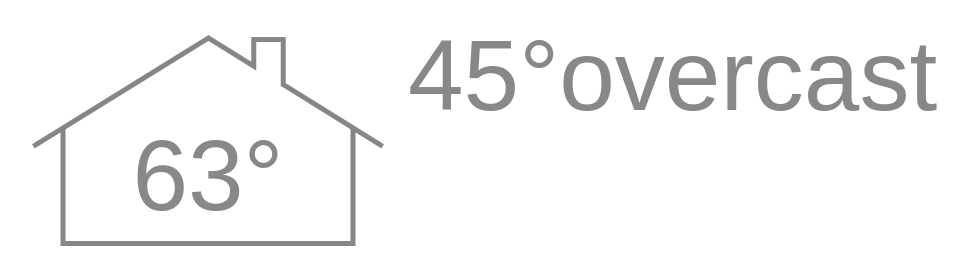
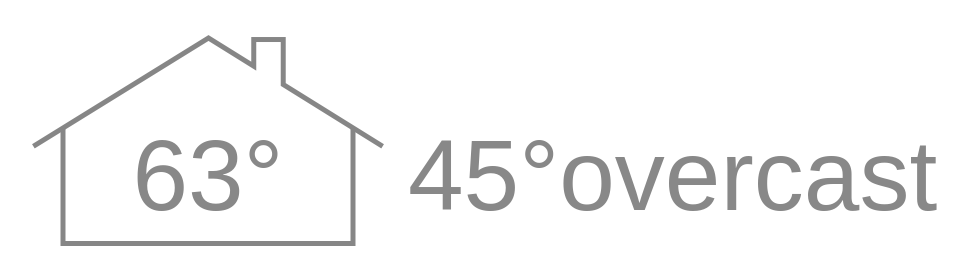
Before and after one commit to gregpaton08/weather_station, a Flask app: page / in a window 1280 px wide. Shown: the top 268 px of the page, without its empty margins (110-1078 px from the left). Run offline with Flask 2, Linux system fonts and the light colour scheme; parts of the project's set-up code (start-up, migrations or seed data) failed here and were passed over; some libraries are stand-ins or nearby versions.

Commit message:
Fix position of outside temperature and condition

```diff
--- a/weatherstation/static/css/index.css
+++ b/weatherstation/static/css/index.css
@@ -53,11 +53,6 @@
     justify-content: flex-start;
 }
 
-.temperature-display {
-    margin-top: 100px;
-    width: 100%;
-}
-
 .intemp {
     float: left;
 }
--- a/weatherstation/templates/index.html
+++ b/weatherstation/templates/index.html
@@ -20,7 +20,7 @@
                     <span id="insidetemp">63</span>&deg;
                 </div>
             </div>
-            <div id="outside-temperature-container">
+            <div id="outside-temperature-container" class="temperature-display">
                 <div>
                     <span id="outsidetemp">45</span>&deg;
                 </div>
```
